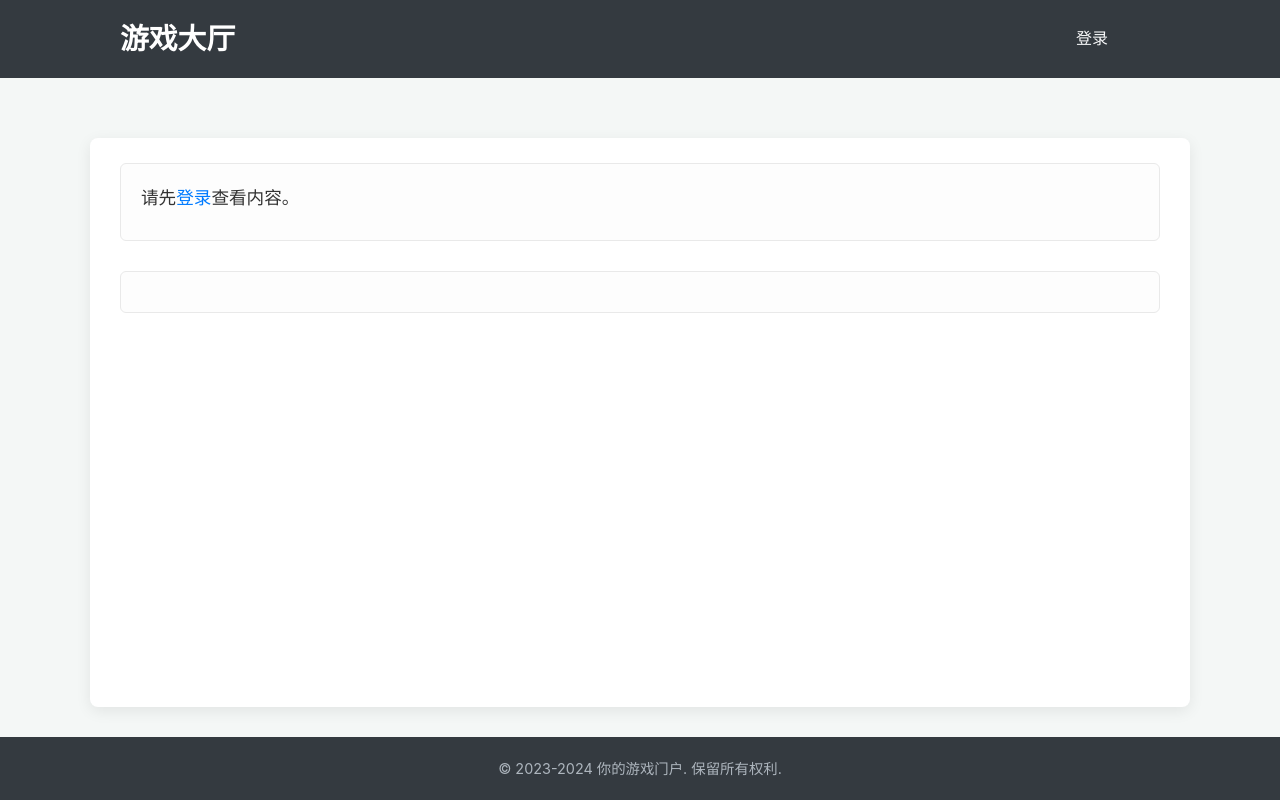
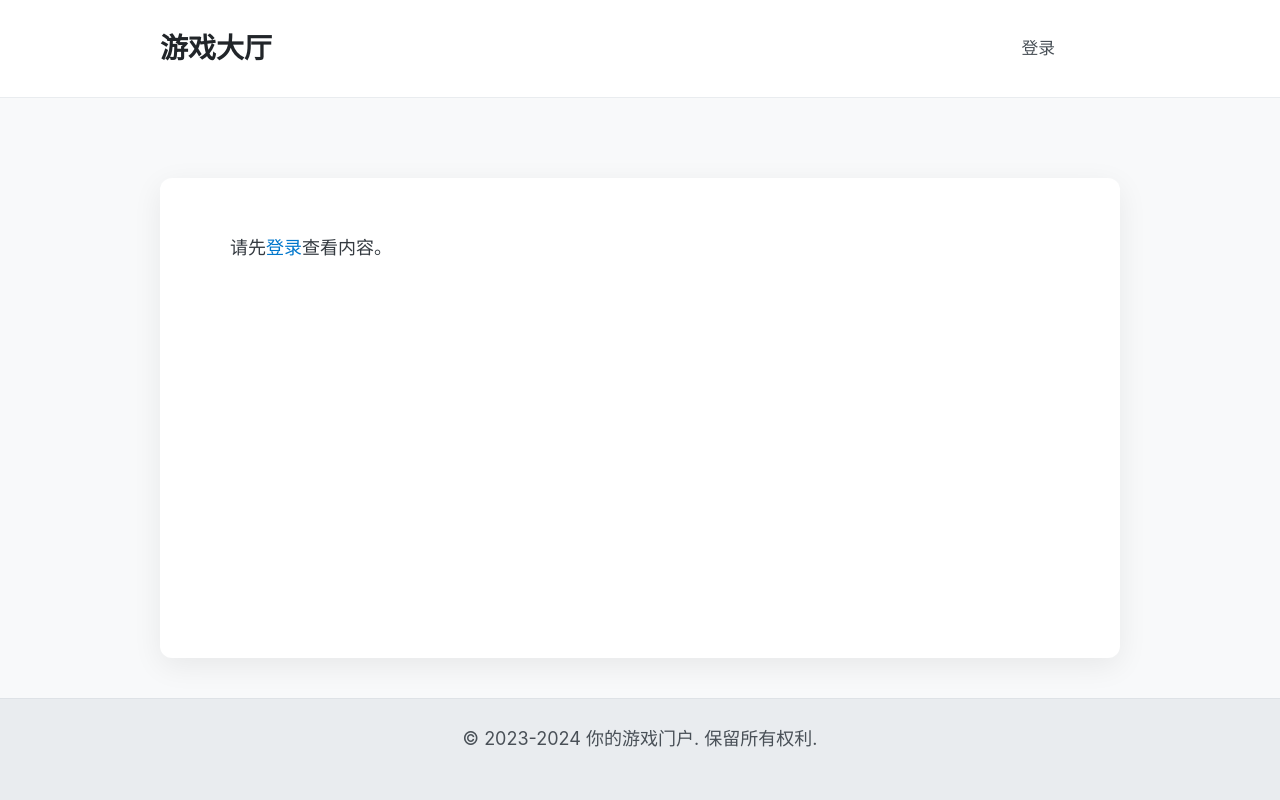
Before and after one commit to wen95266/php, a PHP site: page / in a window 1280 px wide. Run offline with PHP 8.4, Linux system fonts and the light colour scheme.

Commit message:
Update style.css

```diff
--- a/css/style.css
+++ b/css/style.css
@@ -1,268 +1,315 @@
-/* portal-frontend/css/style.css */
+/* portal-frontend/css/style.css - 简约美观版 */
 
 /* ==== 全局重置和基础样式 ==== */
-* {
+*,
+*::before,
+*::after {
     box-sizing: border-box;
     margin: 0;
     padding: 0;
 }
 
+html {
+    font-size: 100%; /* 基准字体大小，方便使用rem单位 */
+}
+
 body {
-    font-family: -apple-system, BlinkMacSystemFont, "Segoe UI", Roboto, "Helvetica Neue", Arial, sans-serif;
-    line-height: 1.6;
-    background-color: #f4f7f6; /* 更柔和的背景色 */
-    color: #333;
+    font-family: 'Inter', -apple-system, BlinkMacSystemFont, "Segoe UI", Roboto, "Helvetica Neue", Arial, sans-serif; /* Inter是一个很好的现代无衬线字体 */
+    line-height: 1.7; /* 增加行高，提高可读性 */
+    background-color: #f8f9fa; /* 非常浅的灰色背景 */
+    color: #212529; /* 深灰色文字，对比度好 */
     display: flex;
-    flex-direction: column; /* 使页脚能固定在底部（如果内容不足） */
+    flex-direction: column;
     min-height: 100vh;
+    font-size: 1rem; /* 等同于 16px (如果html font-size是100%) */
 }
 
 .container {
     width: 90%;
-    max-width: 1100px; /* 稍微加宽一些 */
-    margin: 30px auto; /* 上下边距 */
-    padding: 25px 30px;
+    max-width: 960px; /* 稍微窄一点，更专注内容 */
+    margin: 40px auto; /* 增加上下边距 */
+    padding: 30px 40px; /* 增加内边距 */
     background-color: #fff;
-    border-radius: 8px;
-    box-shadow: 0 4px 15px rgba(0, 0, 0, 0.08);
-    flex-grow: 1; /* 使容器在内容不足时也能撑满空间 */
+    border-radius: 12px; /* 更大的圆角 */
+    box-shadow: 0 8px 30px rgba(0, 0, 0, 0.07); /* 更柔和的阴影 */
+    flex-grow: 1;
 }
 
 a {
-    color: #007bff;
+    color: #0077cc; /* 现代蓝色 */
     text-decoration: none;
+    transition: color 0.2s ease;
 }
 
 a:hover {
-    text-decoration: underline;
-    color: #0056b3;
+    color: #005ea6; /* 悬停时颜色加深 */
+    text-decoration: none; /* 通常链接悬停时不需要下划线 */
 }
 
-img {
-    max-width: 100%;
-    height: auto;
+h1, h2, h3, h4, h5, h6 {
+    font-weight: 600; /* 字体稍粗一点 */
+    line-height: 1.3;
+    color: #343a40; /* 标题深灰色 */
 }
+
+h1 { font-size: 2.25rem; margin-bottom: 1.5rem; } /* 约36px */
+h2 { font-size: 1.75rem; margin-bottom: 1.25rem; } /* 约28px */
+h3 { font-size: 1.375rem; margin-bottom: 1rem; } /* 约22px */
+p { margin-bottom: 1.25rem; font-size: 1.125rem; color: #495057;} /* 段落字体也增大，约18px */
+
 
 /* ==== 头部和导航 ==== */
 header.main-header {
-    background-color: #343a40; /* 深色导航背景 */
-    color: #fff;
-    padding: 1rem 0;
-    margin-bottom: 30px; /* 与下方内容的间距 */
+    background-color: #fff; /* 白色背景 */
+    color: #343a40; /* 深色文字 */
+    padding: 1.5rem 0; /* 增加padding */
+    border-bottom: 1px solid #e9ecef; /* 浅分割线 */
+    margin-bottom: 40px;
 }
 
-header.main-header .container { /* 让头部内的容器也应用一些样式 */
+header.main-header .container {
     display: flex;
     justify-content: space-between;
     align-items: center;
-    background-color: transparent; /* 头部容器背景透明 */
+    background-color: transparent;
     box-shadow: none;
-    padding-top: 0;
-    padding-bottom: 0;
-    margin-top: 0;
-    margin-bottom: 0;
+    padding: 0; margin: 0 auto; /* 确保容器在头部内居中 */
 }
 
 header.main-header h1 {
     margin: 0;
-    font-size: 1.8em;
-    color: #fff; /* 确保标题是白色 */
+    font-size: 1.75rem; /* 约28px */
+    color: #212529;
 }
-header.main-header h1 a { /* 如果标题是链接 */
-    color: #fff;
+header.main-header h1 a {
+    color: inherit; /* 继承父元素颜色 */
     text-decoration: none;
 }
 
-
 nav.main-nav ul {
     list-style: none;
-    padding: 0;
-    margin: 0;
     display: flex;
+    align-items: center; /* 垂直居中导航项 */
 }
 
 nav.main-nav ul li {
-    margin-left: 20px;
+    margin-left: 25px; /* 导航项间距 */
 }
 
 nav.main-nav ul li a,
 nav.main-nav ul li button {
-    color: #f8f9fa; /* 导航链接浅色 */
+    color: #495057; /* 导航链接颜色 */
     text-decoration: none;
-    font-weight: 500;
-    padding: 8px 12px;
-    border-radius: 4px;
+    font-weight: 500; /* 中等粗细 */
+    font-size: 1.05rem; /* 约17px */
+    padding: 10px 15px;
+    border-radius: 6px;
     transition: background-color 0.2s ease, color 0.2s ease;
-    background: none; /* 确保按钮背景透明 */
-    border: none;     /* 确保按钮无边框 */
-    cursor: pointer;  /* 确保按钮有手型指针 */
-    font-size: 1em;   /* 与链接字体大小一致 */
+    background: none; border: none; cursor: pointer;
 }
 
 nav.main-nav ul li a:hover,
 nav.main-nav ul li button:hover {
-    background-color: #495057; /* 悬停背景变深 */
-    color: #fff;
-    text-decoration: none;
+    background-color: #e9ecef; /* 浅灰色悬停背景 */
+    color: #0077cc; /* 链接悬停变蓝 */
 }
-nav.main-nav ul li button#logoutButton { /* 登出按钮特定样式 */
-    background-color: #dc3545; /* 红色 */
+nav.main-nav ul li button#logoutButton {
+    background-color: #e74c3c; /* 更柔和的红色 */
     color: white;
+    padding: 10px 18px;
 }
 nav.main-nav ul li button#logoutButton:hover {
-    background-color: #c82333;
+    background-color: #c0392b;
 }
 
 
 /* ==== 主要内容区域 ==== */
-main {
-    /* .container 已经处理了大部分布局 */
+section {
+    margin-bottom: 40px; /* 增加section间距 */
+    padding: 25px 30px; /* 增加section内边距 */
+    background-color: #fff; /* section背景可以与主容器一致，或略有不同 */
+    border: none; /* 移除边框，依赖阴影和间距区分 */
+    border-radius: 8px;
+    /* box-shadow: 0 4px 15px rgba(0, 0, 0, 0.05); */ /* 如果需要，可以给section也加阴影 */
+}
+section:last-child {
+    margin-bottom: 0; /* 最后一个section没有下边距 */
 }
 
-section {
-    margin-bottom: 30px;
-    padding: 20px;
-    background-color: #fdfdfd; /* section 背景稍有区分 */
-    border: 1px solid #e9e9e9;
-    border-radius: 6px;
-}
-
-section h2, section h3 {
-    color: #333;
-    margin-top: 0;
-    margin-bottom: 15px;
-    padding-bottom: 10px;
-    border-bottom: 1px solid #eee;
-}
 
 /* ==== 表单样式 (用于登录、注册页) ==== */
+form {
+    margin-top: 20px;
+}
 form div {
-    margin-bottom: 15px;
+    margin-bottom: 20px; /* 增加表单项间距 */
 }
-
 form label {
     display: block;
-    margin-bottom: 5px;
-    font-weight: bold;
-    color: #555;
+    margin-bottom: 8px;
+    font-weight: 500; /* 中等粗细 */
+    font-size: 1.05rem; /* 约17px */
+    color: #495057;
 }
-
 form input[type="text"],
 form input[type="tel"],
 form input[type="email"],
 form input[type="password"] {
     width: 100%;
-    padding: 12px;
-    border: 1px solid #ccc;
-    border-radius: 4px;
-    font-size: 1em;
-    transition: border-color 0.2s ease;
+    padding: 14px 16px; /* 增大输入框padding */
+    border: 1px solid #ced4da; /* 浅边框 */
+    border-radius: 6px;
+    font-size: 1.05rem;
+    transition: border-color 0.2s ease, box-shadow 0.2s ease;
+    background-color: #f8f9fa; /* 输入框浅背景 */
 }
-
 form input[type="text"]:focus,
 form input[type="tel"]:focus,
 form input[type="email"]:focus,
 form input[type="password"]:focus {
-    border-color: #007bff;
+    border-color: #0077cc;
     outline: none;
-    box-shadow: 0 0 0 0.2rem rgba(0, 123, 255, 0.25);
+    box-shadow: 0 0 0 0.2rem rgba(0, 119, 204, 0.2);
+    background-color: #fff;
+}
+form button[type="submit"] {
+    background-color: #0077cc;
+    color: white;
+    padding: 14px 25px; /* 增大按钮 */
+    border: none;
+    border-radius: 6px;
+    cursor: pointer;
+    font-size: 1.125rem; /* 约18px */
+    font-weight: 500;
+    transition: background-color 0.2s ease;
+    width: 100%; /* 按钮宽度100% */
+    margin-top: 10px; /* 与上方元素间距 */
+}
+form button[type="submit"]:hover {
+    background-color: #005ea6;
+}
+.form-link { /* 用于 "已有账号？去登录" 等链接 */
+    display: block;
+    text-align: center;
+    margin-top: 20px;
+    font-size: 1rem;
 }
 
-form button[type="submit"] {
-    background-color: #007bff; /* 主题蓝色 */
-    color: white;
-    padding: 12px 20px;
-    border: none;
-    border-radius: 4px;
-    cursor: pointer;
-    font-size: 1.1em;
-    transition: background-color 0.2s ease;
+
+/* ==== 消息提示 ==== */
+p.message, #message {
+    margin: 20px 0; /* 上下边距 */
+    padding: 15px 20px;
+    border-radius: 6px;
+    font-weight: 500;
+    font-size: 1.05rem;
+    border-width: 1px;
+    border-style: solid;
 }
-
-form button[type="submit"]:hover {
-    background-color: #0056b3;
-}
-
-p.message, #message { /* 用于显示API反馈消息 */
-    margin-top: 15px;
-    padding: 12px;
-    border-radius: 4px;
-    font-weight: 500;
-}
-p.message.success, #message.success { /* 假设你会用JS添加 success/error 类 */
-    background-color: #d4edda; color: #155724; border: 1px solid #c3e6cb;
+p.message.success, #message.success {
+    background-color: #e6ffed; color: #006421; border-color: #a3e9b8;
 }
 p.message.error, #message.error {
-    background-color: #f8d7da; color: #721c24; border: 1px solid #f5c6cb;
+    background-color: #ffebee; color: #c62828; border-color: #ffcdd2;
 }
 
 
 /* ==== 用户信息和积分展示 ==== */
-#userInfo p, #scoresDisplay ul li {
-    font-size: 1.1em;
-    margin-bottom: 8px;
+#userInfo p {
+    font-size: 1.125rem; /* 约18px */
+    margin-bottom: 10px;
+    color: #343a40;
 }
+#userInfo strong {
+    color: #0077cc;
+}
+
 #scoresDisplay ul {
     list-style: none;
     padding-left: 0;
 }
+#scoresDisplay ul li {
+    font-size: 1.125rem;
+    margin-bottom: 8px;
+    padding: 10px 0; /* 增加上下padding */
+    border-bottom: 1px solid #f1f3f5; /* 更浅的分割线 */
+}
+#scoresDisplay ul li:last-child {
+    border-bottom: none;
+}
 
 
-/* ==== 游戏链接/卡片式列表 (示例) ==== */
+/* ==== 游戏链接/卡片式列表 ==== */
 #gameLinks ul {
     list-style: none;
     padding: 0;
-    display: flex;
-    flex-wrap: wrap; /* 允许换行 */
-    gap: 20px; /* 卡片间距 */
+    display: grid; /* 使用Grid布局 */
+    grid-template-columns: repeat(auto-fit, minmax(280px, 1fr)); /* 响应式列 */
+    gap: 25px; /* 卡片间距 */
 }
-
 #gameLinks ul li {
     background-color: #fff;
-    border: 1px solid #ddd;
-    border-radius: 6px;
-    padding: 0; /* 移除li的padding，让a标签撑满 */
-    /* flex: 1 1 300px; */ /* 弹性布局，每个卡片基础宽度300px */
-    /* min-width: 280px; */ /* 最小宽度 */
-    box-shadow: 0 2px 5px rgba(0,0,0,0.05);
-    transition: transform 0.2s ease, box-shadow 0.2s ease;
-    overflow: hidden; /* 如果图片超出，则裁剪 */
+    border-radius: 8px;
+    box-shadow: 0 6px 20px rgba(0, 0, 0, 0.06); /* 更柔和的卡片阴影 */
+    transition: transform 0.25s ease, box-shadow 0.25s ease;
+    overflow: hidden; /* 确保内容不出界 */
+    display: flex; /* 使链接能撑满li */
+    flex-direction: column; /* 使内容垂直排列 */
 }
 #gameLinks ul li:hover {
-    transform: translateY(-5px);
-    box-shadow: 0 8px 15px rgba(0,0,0,0.1);
+    transform: translateY(-6px);
+    box-shadow: 0 10px 25px rgba(0, 0, 0, 0.1);
 }
-
 #gameLinks ul li a {
-    display: block; /* 让a标签成为块级元素，可以设置宽高和padding */
-    padding: 20px;
+    display: flex;
+    flex-direction: column; /* a标签内部也垂直排列 */
+    flex-grow: 1; /* 让a标签填满li */
+    padding: 25px; /* 卡片内边距 */
     text-decoration: none;
-    color: #333;
-    text-align: center;
+    color: #343a40;
 }
-#gameLinks ul li a img.game-thumbnail { /* 假设你有游戏缩略图 */
-    max-width: 100%;
-    height: 150px; /* 固定缩略图高度 */
-    object-fit: cover; /* 图片裁剪以适应 */
-    border-radius: 4px;
-    margin-bottom: 10px;
+#gameLinks ul li a img.game-thumbnail {
+    width: 100%; /* 图片宽度占满 */
+    height: 160px; /* 固定高度 */
+    object-fit: cover;
+    border-radius: 6px; /* 图片圆角 */
+    margin-bottom: 15px;
 }
 #gameLinks ul li a h4 { /* 游戏名称 */
-    margin: 10px 0 5px 0;
-    color: #007bff;
+    font-size: 1.375rem; /* 约22px */
+    margin-top: 0; /* 移除图片和标题间的默认margin */
+    margin-bottom: 10px;
+    color: #0077cc;
 }
 #gameLinks ul li a p.game-description { /* 游戏描述 */
-    font-size: 0.9em;
-    color: #666;
+    font-size: 1rem; /* 约16px */
+    color: #5a6268; /* 稍浅的描述文字 */
+    flex-grow: 1; /* 使描述文字填满剩余空间 */
+    margin-bottom: 0; /* 移除段落默认下边距 */
 }
 
 
 /* ==== 页脚 ==== */
 footer.main-footer {
     text-align: center;
-    margin-top: auto; /* 将页脚推到底部 */
-    padding: 20px;
-    background: #343a40; /* 与头部一致的深色 */
-    color: #adb5bd; /* 页脚文字浅灰色 */
-    font-size: 0.9em;
+    margin-top: auto;
+    padding: 25px 0; /* 增加页脚padding */
+    background: #e9ecef; /* 页脚浅灰色背景 */
+    color: #6c757d; /* 页脚文字颜色 */
+    font-size: 0.95rem; /* 约15px */
+    border-top: 1px solid #dee2e6; /* 页脚顶部细线 */
 }
+
+/* ==== 响应式调整 (简单示例) ==== */
+@media (max-width: 768px) {
+    html { font-size: 93.75%; } /* 手机上字体稍小一点 (15px基准) */
+    .container { width: 95%; padding: 20px; margin: 20px auto; }
+    header.main-header .container { flex-direction: column; gap: 15px; }
+    nav.main-nav ul { flex-direction: column; align-items: center; gap: 10px; }
+    nav.main-nav ul li { margin-left: 0; }
+    #gameLinks ul { grid-template-columns: 1fr; } /* 手机上卡片单列 */
+    h1 { font-size: 2rem; }
+    h2 { font-size: 1.5rem; }
+    h3 { font-size: 1.25rem; }
+    p { font-size: 1rem; }
+}
```
